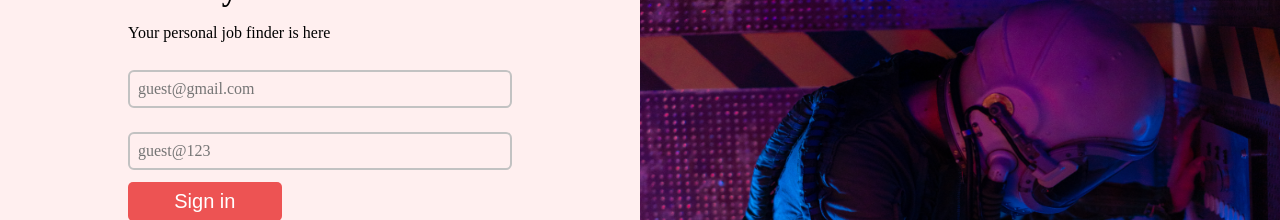
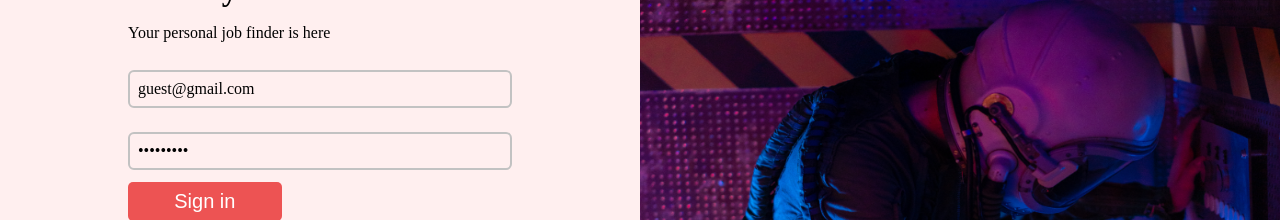
Before and after one commit to vivmost/JobFinder, a React (Create React App) app in the folder JobFinder_frontend/: page /login in a window 1280 px wide. Shown: the part 157-377 px from the top of the page. Built offline with nearby package versions, Linux system fonts and the light colour scheme; no server answers.

Commit message:
guest login fixed

```diff
--- a/JobFinder_frontend/src/components/Login/Login.js
+++ b/JobFinder_frontend/src/components/Login/Login.js
@@ -33,7 +33,8 @@ export default function Login() {
         // value={formData.email}
         onChange={handleFormChange}
         type={"email"}
-        placeholder="guest@gmail.com"
+        placeholder="Email"
+        value="guest@gmail.com"
       ></input>
       <input
         className={styles.input}
@@ -41,7 +42,8 @@ export default function Login() {
         // value={formData.password}
         onChange={handleFormChange}
         type={"password"}
-        placeholder="guest@123"
+        placeholder="password"
+        value="guest@123"
       ></input>
       <button onClick={handleSubmit} className={styles.button}>
         Sign in
```
